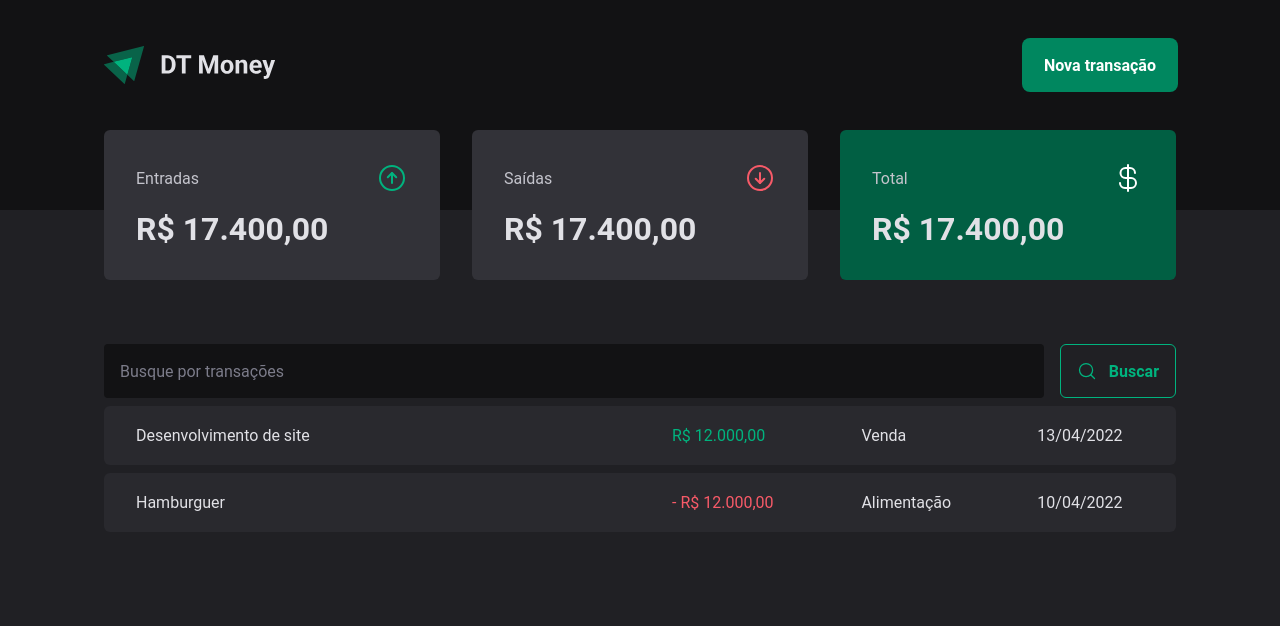
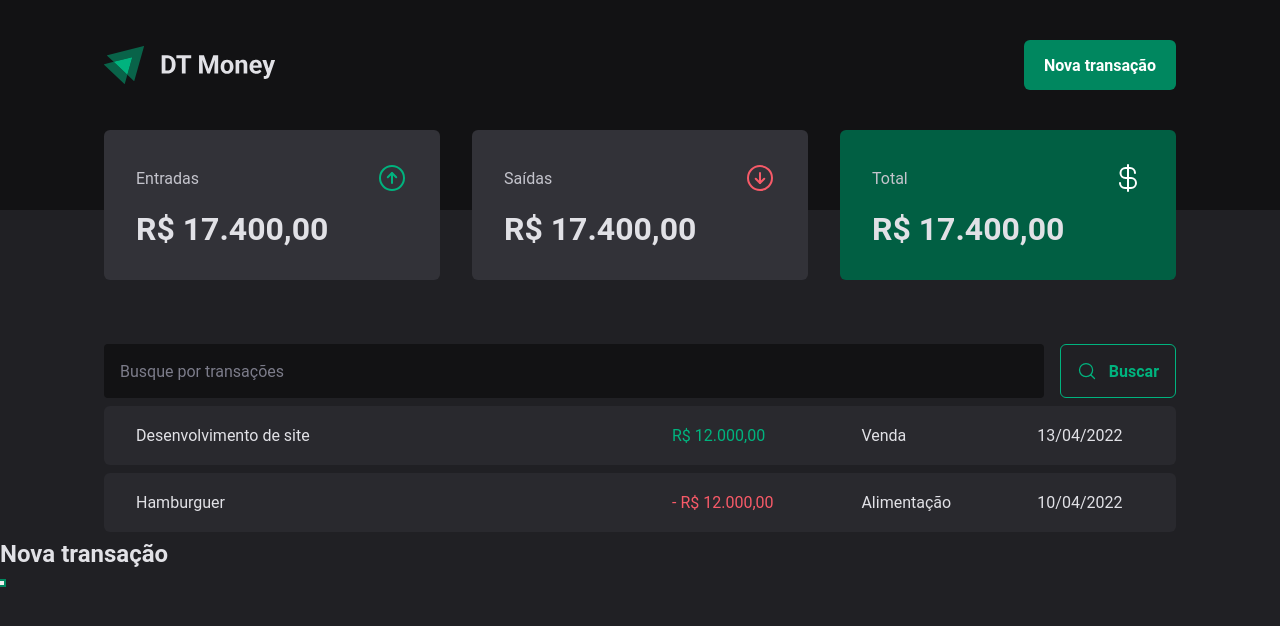
Before and after one commit to wspietro/ignite-dt-money, a React app: page / in a window 1280 px wide. Both pictures are taken after a click on the button "Nova transação". Shown: the top 626 px of the page. Built offline with nearby package versions, Linux system fonts and the light colour scheme; the HTML template or start-up script is replaced by a standard one.

Commit message:
:construction: feat: criando modal acessível com radix

```diff
--- a/package.json
+++ b/package.json
@@ -9,6 +9,7 @@
     "preview": "vite preview"
   },
   "dependencies": {
+    "@radix-ui/react-dialog": "^1.0.0",
     "phosphor-react": "^1.4.1",
     "react": "^18.2.0",
     "react-dom": "^18.2.0",
--- a/src/components/Header/index.tsx
+++ b/src/components/Header/index.tsx
@@ -3,6 +3,8 @@
   HeaderContent,
   NewTransactionButton
 } from "./styles";
+
+import * as Dialog from '@radix-ui/react-dialog'
 
 import logoImg from '../../assets/logo.svg'
 
@@ -12,8 +14,29 @@
       <HeaderContent>
         <img src={logoImg} alt="" />
 
-        <NewTransactionButton>Nova transação</NewTransactionButton>
+        <Dialog.Root>
+          <Dialog.Trigger asChild>
+            <NewTransactionButton>Nova transação</NewTransactionButton>
+          </Dialog.Trigger>
+
+          <Dialog.Portal>
+            <Dialog.Overlay />
+
+            <Dialog.Content>
+              <Dialog.Title>Nova transação</Dialog.Title>
+
+              <Dialog.Close />
+            </Dialog.Content>
+          </Dialog.Portal>
+        </Dialog.Root>
       </HeaderContent>
     </HeaderContainer>
   );
 };
+
+
+// Root: Contains all the parts of a dialog. Precisa engolbar todo o modal;
+// Trigger asChild: Botão para abrir modal. asChild - propriedade que aproveita o elemento dentro da tag como botao para abrir;
+// Portal: forma elegante de renderizar um elemento filho, dentro de outro lugar na DOM (a parte da aplicaçao). When used, portals your overlay and content parts into the body. Cria conteúdo fora do contexto da aplicação (root);
+// Overlay: A layer that covers the inert portion of the view when the dialog is open.
+// Contetn: Conteúdo principal do modal. Possuí title acessível (anunciado quando o modal é aberto, pode ser hidden) e description (decricao opcional acessivel, com opcao de hidden).
```
Also changed, not shown: 1 other file (tests, documents, lock files or other folders).
